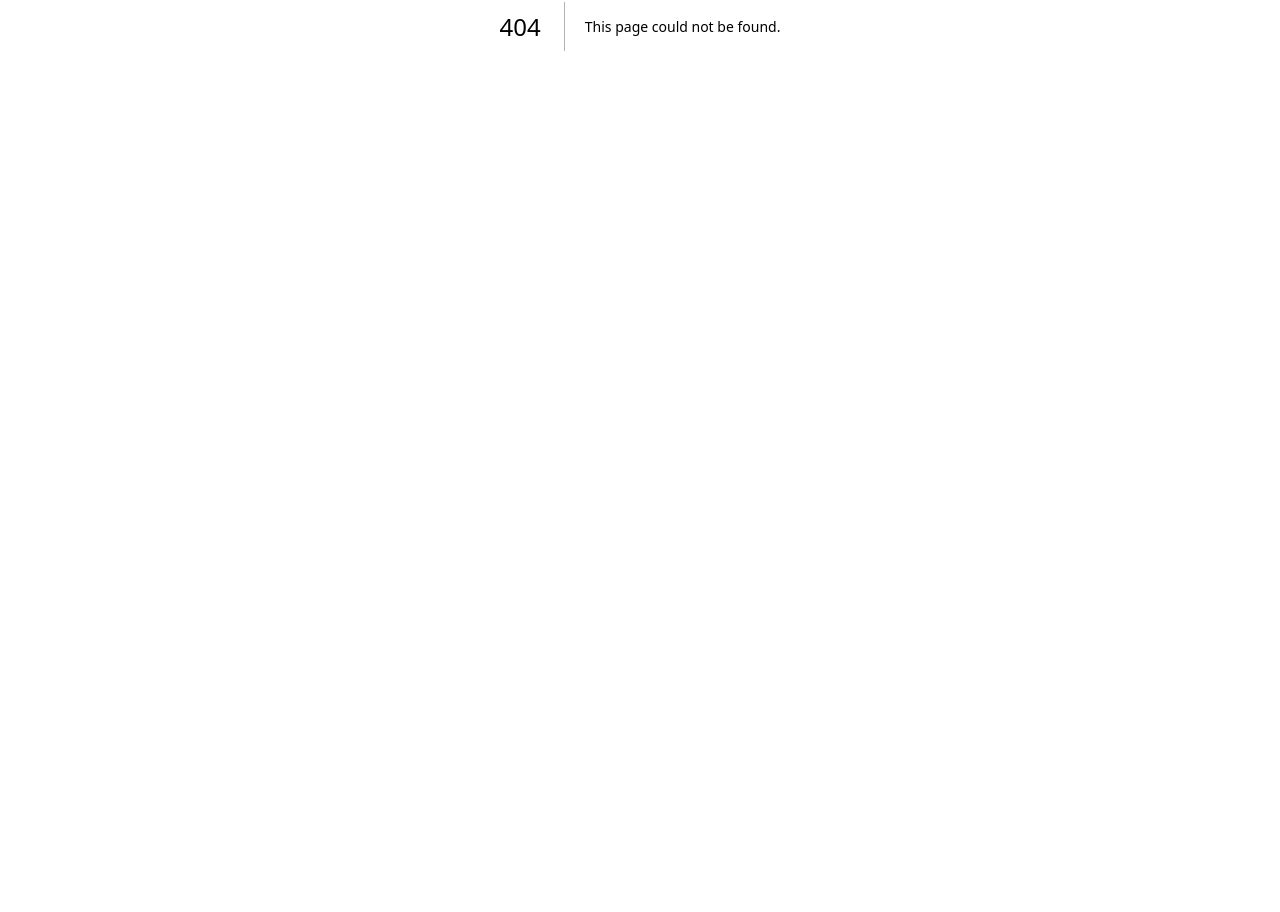
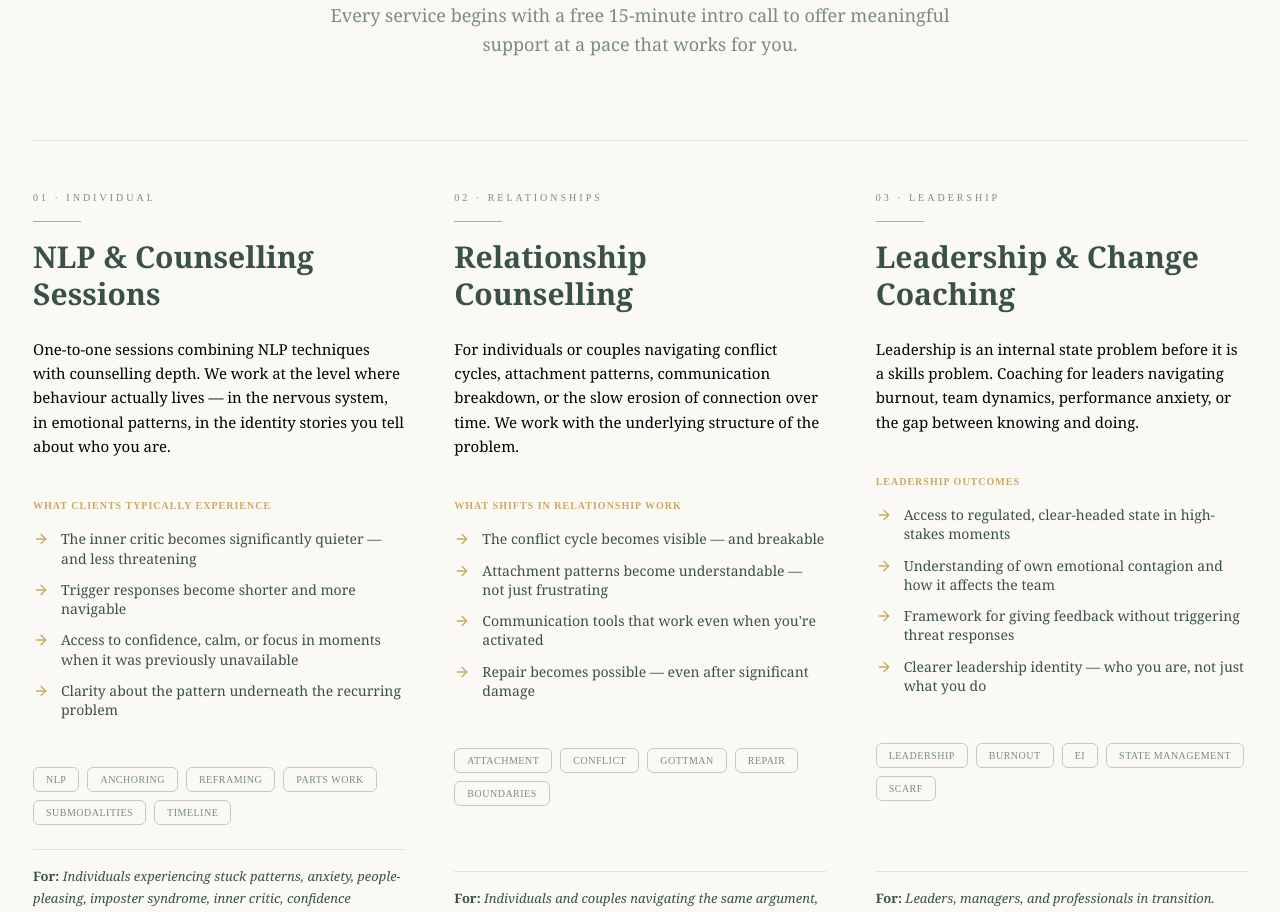
Before and after one commit to sanghvip/shreya-website, a Next.js app: page /services in a window 1280 px wide. Before the commit this address had no page. Shown: the part 374-1286 px from the top of the page. Before the commit the page ends 800 px from the top, so only its background shows below. Built offline with nearby package versions, Linux system fonts and the light colour scheme.

Commit message:
client changes
Co-authored-by: Copilot <copilot@github.com>

```diff
--- a/app/page.tsx
+++ b/app/page.tsx
@@ -2,9 +2,7 @@ import type { Metadata } from 'next';
 import Header from '@/components/layout/Header';
 import Footer from '@/components/layout/Footer';
 import Hero from '@/components/sections/Hero';
-import Impact from '@/components/sections/Impact';
-import Services from '@/components/sections/Services';
-import WhoIWorkWith from '@/components/sections/WhoIWorkWith';
+import Services from '@/app/services/Services';
 import Testimonials from '@/components/sections/Testimonials';
 import CTA from '@/components/sections/CTA';
 import SectionSeparator from '@/components/ui/SectionSeparator';
@@ -34,20 +32,20 @@ export default function Home() {
       {/* Section Separator */}
       <SectionSeparator variant="line" />
 
-      {/* Impact Section */}
-      <Impact />
-
-      {/* Section Separator */}
-      <SectionSeparator variant="line" />
-
       {/* Services Section */}
       <Services />
 
       {/* Section Separator */}
-      <SectionSeparator variant="line" />
+      {/* <SectionSeparator variant="line" /> */}
+
+      {/* Services Section */}
+      {/* <Services /> */}
+
+      {/* Section Separator */}
+      {/* <SectionSeparator variant="line" /> */}
 
       {/* Who I Work With Section */}
-      <WhoIWorkWith />
+      {/* <WhoIWorkWith /> */}
 
       {/* Section Separator */}
       <SectionSeparator variant="line" />
--- a/components/sections/Impact.tsx
+++ b/app/services/Services.tsx
@@ -89,7 +89,7 @@ const services = [
   }
 ];
 
-export default function Impact() {
+export default function Services() {
   return (
     <section className="bg-background py-16 md:py-24">
       <div className="max-w-7xl mx-auto px-4 sm:px-6 lg:px-8">
@@ -112,20 +112,19 @@ export default function Impact() {
           {services.map((svc, index) => (
             <div
               key={index}
-              className="group flex flex-col space-y-6 p-8 -m-8 rounded-2xl transition-all duration-500 hover:bg-[#7A8C7E]/5 border border-transparent"
+              className="group flex flex-col space-y-6 p-8 -m-8 rounded-2xl transition-all duration-500 hover:bg-[#3A5244]/5 border border-transparent"
             >
               <div className="space-y-4">
                 <span className="text-[10px] uppercase tracking-[0.3em] text-[#7A8C7E] block font-medium">
                   {svc.id}
                 </span>
                 <div className="w-12 h-[1px] bg-[#C9A961] transition-all duration-700 group-hover:w-24" />
-                <h3 className="text-3xl font-serif text-primary leading-tight transition-colors duration-500 group-hover:text-[#7A8C7E]">
+                <h3 className="text-3xl font-serif text-primary leading-tight font-bold transition-colors duration-500 group-hover:text-[#7A8C7E]">
                   {svc.title}
                 </h3>
               </div>
 
-              {/* Description at full opacity */}
-              <p className="text-[#7A8C7E] text-[15px] leading-relaxed font-serif">
+              <p className="text-black text-[15px] leading-relaxed font-serif">
                 {svc.description}
               </p>
 
@@ -133,11 +132,10 @@ export default function Impact() {
                 <p className="text-[10px] font-bold tracking-widest text-[#C9A961] uppercase">
                   {svc.outcomeLabel}
                 </p>
-                <ul className="space-y-3">
+                <ul className="space-y-3 font-serif">
                   {svc.outcomes.map((item, i) => (
                     <li key={i} className="flex items-start gap-3">
                       <ArrowRight className="w-4 h-4 text-[#C9A961] mt-0.5 flex-shrink-0 transition-transform duration-300 group-hover:translate-x-1" />
-                      {/* Text at full opacity */}
                       <span className="text-[14px] text-primary leading-snug">{item}</span>
                     </li>
                   ))}
@@ -155,7 +153,7 @@ export default function Impact() {
                 ))}
               </div>
 
-              <p className="text-[13px] leading-relaxed text-primary pt-4 border-t border-black/10 italic mt-auto">
+              <p className="text-[13px] leading-relaxed text-primary pt-4 border-t border-black/10 font-serif italic mt-auto">
                 <strong className="text-primary not-italic font-bold">For: </strong>
                 {svc.for}
               </p>
--- /dev/null
+++ b/app/services/page.tsx
@@ -0,0 +1,17 @@
+import type { Metadata } from 'next';
+import Header from '@/components/layout/Header';
+import Footer from '@/components/layout/Footer';
+import ServiceList from '@/app/services/Services';
+
+export default function Services() {
+  return (
+    <main className="bg-background text-foreground min-h-screen">
+      {/* Header Navigation */}
+      <Header />
+
+      <ServiceList/>
+      {/* Footer */}
+      <Footer />
+    </main>
+  );
+}
--- a/components/layout/Header.tsx
+++ b/components/layout/Header.tsx
@@ -9,13 +9,13 @@ export default function Header() {
   const navLinks = [
     { label: 'Home', href: '/' },
     { label: 'About', href: '/about' },
-    { label: 'Services', href: '#' }
+    { label: 'Services', href: '/services' }
   ];
 
   return (
     <header className="bg-background border-b border-border">
       <div className="px-4 sm:px-6 lg:px-8 py-4">
-        <div className="flex flex-row items-center justify-between">
+        <div className="flex flex-row items-center justify-between font-serif">
           {/* Logo and Company Name */}
           <div className="flex items-center gap-2">
             <div className="w-10 h-10 flex items-center justify-center">
--- a/components/sections/Services.tsx
+++ b/components/sections/Services.tsx
@@ -1,40 +1,163 @@
-import ServiceCard from '@/components/ui/ServiceCard';
-import { Flower2, MessageCircle, Sparkles } from 'lucide-react';
+'use client';
 
-// Services section displaying three core offerings
-// Each service card includes custom icon, description, and learn more link
-export default function Services() {
+import { ArrowRight } from 'lucide-react';
+
 const services = [
   {
-      icon: <Flower2 className="w-10 h-10 text-[#C9A961]" strokeWidth={1.5} />,
-      title: 'Psychotherapy'
+    id: "01 · Individual",
+    title: "NLP & Counselling Sessions",
+    description: "One-to-one sessions combining NLP techniques with counselling depth. We work at the level where behaviour actually lives — in the nervous system, in emotional patterns, in the identity stories you tell about who you are.",
+    outcomeLabel: "WHAT CLIENTS TYPICALLY EXPERIENCE",
+    outcomes: [
+      "The inner critic becomes significantly quieter — and less threatening",
+      "Trigger responses become shorter and more navigable",
+      "Access to confidence, calm, or focus in moments when it was previously unavailable",
+      "Clarity about the pattern underneath the recurring problem"
+    ],
+    tags: ["NLP", "Anchoring", "Reframing", "Parts work", "Submodalities", "Timeline"],
+    for: "Individuals experiencing stuck patterns, anxiety, people-pleasing, imposter syndrome, inner critic, confidence challenges, behavioural loops, or simply wanting to understand themselves at a deeper level."
   },
   {
-      icon: <MessageCircle className="w-10 h-10 text-[#C9A961]" strokeWidth={1.5} />,
-      title: 'Counselling'
+    id: "02 · Relationships",
+    title: "Relationship Counselling",
+    description: "For individuals or couples navigating conflict cycles, attachment patterns, communication breakdown, or the slow erosion of connection over time. We work with the underlying structure of the problem.",
+    outcomeLabel: "WHAT SHIFTS IN RELATIONSHIP WORK",
+    outcomes: [
+      "The conflict cycle becomes visible — and breakable",
+      "Attachment patterns become understandable — not just frustrating",
+      "Communication tools that work even when you're activated",
+      "Repair becomes possible — even after significant damage"
+    ],
+    tags: ["Attachment", "Conflict", "Gottman", "Repair", "Boundaries"],
+    for: "Individuals and couples navigating the same argument, the pursuer-withdrawer dynamic, attachment anxiety or avoidance, boundary challenges, post-conflict repair."
   },
   {
-      icon: <Sparkles className="w-10 h-10 text-[#C9A961]" strokeWidth={1.5} />,
-      title: 'NLP Coaching'
+    id: "03 · Leadership",
+    title: "Leadership & Change Coaching",
+    description: "Leadership is an internal state problem before it is a skills problem. Coaching for leaders navigating burnout, team dynamics, performance anxiety, or the gap between knowing and doing.",
+    outcomeLabel: "LEADERSHIP OUTCOMES",
+    outcomes: [
+      "Access to regulated, clear-headed state in high-stakes moments",
+      "Understanding of own emotional contagion and how it affects the team",
+      "Framework for giving feedback without triggering threat responses",
+      "Clearer leadership identity — who you are, not just what you do"
+    ],
+    tags: ["Leadership", "Burnout", "EI", "State management", "SCARF"],
+    for: "Leaders, managers, and professionals in transition. Particularly effective for South Asian professionals navigating dual-identity pressure and performance anxiety."
   },
+  {
+    id: "04 · Corporate",
+    title: "Corporate Wellness & L&D",
+    description: "Workplace mental health programmes that combine clinical depth with evidence-based adult learning design. Workshops, lunch-and-learns, and EAP partnerships for organisations ready to address the emotional layer of performance.",
+    outcomeLabel: "CORPORATE PROGRAMME OUTCOMES",
+    outcomes: [
+      "EAP utilisation increases among South Asian employees",
+      "Teams leave with tools they can actually use",
+      "Leadership teams understand the emotional climate they are creating",
+      "Measurable reduction in conflict-related absenteeism"
+    ],
+    tags: ["EAP", "Workshops", "Bloom's Taxonomy", "Andragogy", "Gamification"],
+    for: "HR directors, L&D teams, and People & Culture leaders in Toronto."
+  },
+  {
+    id: "05 · Career",
+    title: "Career Counselling",
+    description: "For professionals at genuine transition points — newcomers navigating Canadian pathways or experienced leaders questioning their next chapter. Combines career methodology with NLP tools.",
+    outcomeLabel: "CAREER WORK OUTCOMES",
+    outcomes: [
+      "Clear values-based direction under pressure",
+      "Interview confidence built through NLP anchoring",
+      "Clarity on transferable skills for internationally trained professionals",
+      "A concrete next step that feels right, not just correct"
+    ],
+    tags: ["Career transitions", "Values clarity", "Newcomers", "Identity", "Interview prep"],
+    for: "International professionals, newcomers to Canada, and anyone at a meaningful career crossroads."
+  },
+  {
+    id: "06 · Gratitude",
+    title: "Gratitude Practice & Workshops",
+    description: "A research-grounded guide to gratitude as a transformative daily practice. Group workshops combining neuroscience with NLP anchoring and practical daily tools.",
+    outcomeLabel: "WHAT PARTICIPANTS LEAVE WITH",
+    outcomes: [
+      "A specific daily gratitude practice ritual",
+      "A gratitude anchor set using NLP",
+      "Understanding of why gratitude rewires the brain",
+      "Community — other people doing the same practice"
+    ],
+    tags: ["Gratitude", "Mindfulness", "Neuroscience", "Group work", "Resilience"],
+    for: "Individuals seeking an entry point into wellbeing and teams building a culture of appreciation."
+  }
 ];
 
+export default function Services() {
   return (
-    <section className="bg-background py-12 md:py-12 lg:py-16">
-      <div className="px-4 sm:px-6 lg:px-8">
-        {/* Section Title */}
-        <h2 className="text-3xl md:text-4xl font-serif font-bold text-foreground text-center mb-12 text-balance">
-          Services to Support Your Growth
+    <section className="bg-background py-16 md:py-24">
+      <div className="max-w-7xl mx-auto px-4 sm:px-6 lg:px-8">
+
+        {/* Header Section */}
+        <div className="flex flex-col items-center justify-center gap-4 mb-20">
+          <p className='text-[#C9A961] font-bold tracking-[0.2em] text-xs uppercase'>WHAT WE OFFER</p>
+          <h2 className="text-4xl lg:text-6xl md:text-5xl font-serif text-primary text-center leading-tight text-balance">
+            Work that meets you
+            <br />where you
+            <span className='text-[#7A8C7E] italic'> actually are</span>
           </h2>
+          <p className="max-w-2xl text-[#7A8C7E] text-center text-lg font-serif leading-relaxed mt-2">
+            Every service begins with a free 15-minute intro call to offer meaningful support at a pace that works for you.
+          </p>
+        </div>
 
-        {/* Service Cards Grid */}
-        <div className="grid grid-cols-1 md:grid-cols-3 gap-6">
-          {services.map((service) => (
-            <ServiceCard
-              key={service.title}
-              icon={service.icon}
-              title={service.title}
-            />
+        {/* Service Grid */}
+        <div className="grid grid-cols-1 md:grid-cols-2 lg:grid-cols-3 gap-x-12 gap-y-16 border-t border-black/10 pt-12">
+          {services.map((svc, index) => (
+            <div
+              key={index}
+              className="group flex flex-col space-y-6 p-8 -m-8 rounded-2xl transition-all duration-500 hover:bg-[#3A5244]/5 border border-transparent"
+            >
+              <div className="space-y-4">
+                <span className="text-[10px] uppercase tracking-[0.3em] text-[#7A8C7E] block font-medium">
+                  {svc.id}
+                </span>
+                <div className="w-12 h-[1px] bg-[#C9A961] transition-all duration-700 group-hover:w-24" />
+                <h3 className="text-3xl font-serif text-primary leading-tight font-bold transition-colors duration-500 group-hover:text-[#7A8C7E]">
+                  {svc.title}
+                </h3>
+              </div>
+
+              <p className="text-black text-[15px] leading-relaxed font-serif">
+                {svc.description}
+              </p>
+
+              <div className="space-y-4 py-4">
+                <p className="text-[10px] font-bold tracking-widest text-[#C9A961] uppercase">
+                  {svc.outcomeLabel}
+                </p>
+                <ul className="space-y-3 font-serif">
+                  {svc.outcomes.map((item, i) => (
+                    <li key={i} className="flex items-start gap-3">
+                      <ArrowRight className="w-4 h-4 text-[#C9A961] mt-0.5 flex-shrink-0 transition-transform duration-300 group-hover:translate-x-1" />
+                      <span className="text-[14px] text-primary leading-snug">{item}</span>
+                    </li>
+                  ))}
+                </ul>
+              </div>
+
+              <div className="flex flex-wrap gap-2 pt-2">
+                {svc.tags.map((tag) => (
+                  <span
+                    key={tag}
+                    className="px-3 py-1 border border-black/20 rounded-sm text-[10px] uppercase tracking-wider text-[#7A8C7E] transition-all duration-300"
+                  >
+                    {tag}
+                  </span>
+                ))}
+              </div>
+
+              <p className="text-[13px] leading-relaxed text-primary pt-4 border-t border-black/10 font-serif italic mt-auto">
+                <strong className="text-primary not-italic font-bold">For: </strong>
+                {svc.for}
+              </p>
+            </div>
           ))}
         </div>
       </div>
--- /dev/null
+++ b/components/sections/Servicesold.tsx
@@ -0,0 +1,43 @@
+import ServiceCard from '@/components/ui/ServiceCard';
+import { Flower2, MessageCircle, Sparkles } from 'lucide-react';
+
+// Services section displaying three core offerings
+// Each service card includes custom icon, description, and learn more link
+export default function Services() {
+  const services = [
+    {
+      icon: <Flower2 className="w-10 h-10 text-[#C9A961]" strokeWidth={1.5} />,
+      title: 'Psychotherapy'
+    },
+    {
+      icon: <MessageCircle className="w-10 h-10 text-[#C9A961]" strokeWidth={1.5} />,
+      title: 'Counselling'
+    },
+    {
+      icon: <Sparkles className="w-10 h-10 text-[#C9A961]" strokeWidth={1.5} />,
+      title: 'NLP Coaching'
+    },
+  ];
+
+  return (
+    <section className="bg-background py-12 md:py-12 lg:py-16">
+      <div className="px-4 sm:px-6 lg:px-8">
+        {/* Section Title */}
+        <h2 className="text-3xl md:text-4xl font-serif font-bold text-foreground text-center mb-12 text-balance">
+          Services to Support Your Growth
+        </h2>
+
+        {/* Service Cards Grid */}
+        <div className="grid grid-cols-1 md:grid-cols-3 gap-6">
+          {services.map((service) => (
+            <ServiceCard
+              key={service.title}
+              icon={service.icon}
+              title={service.title}
+            />
+          ))}
+        </div>
+      </div>
+    </section>
+  );
+}
```
Lines whose indentation alone changed are shown as unchanged.
